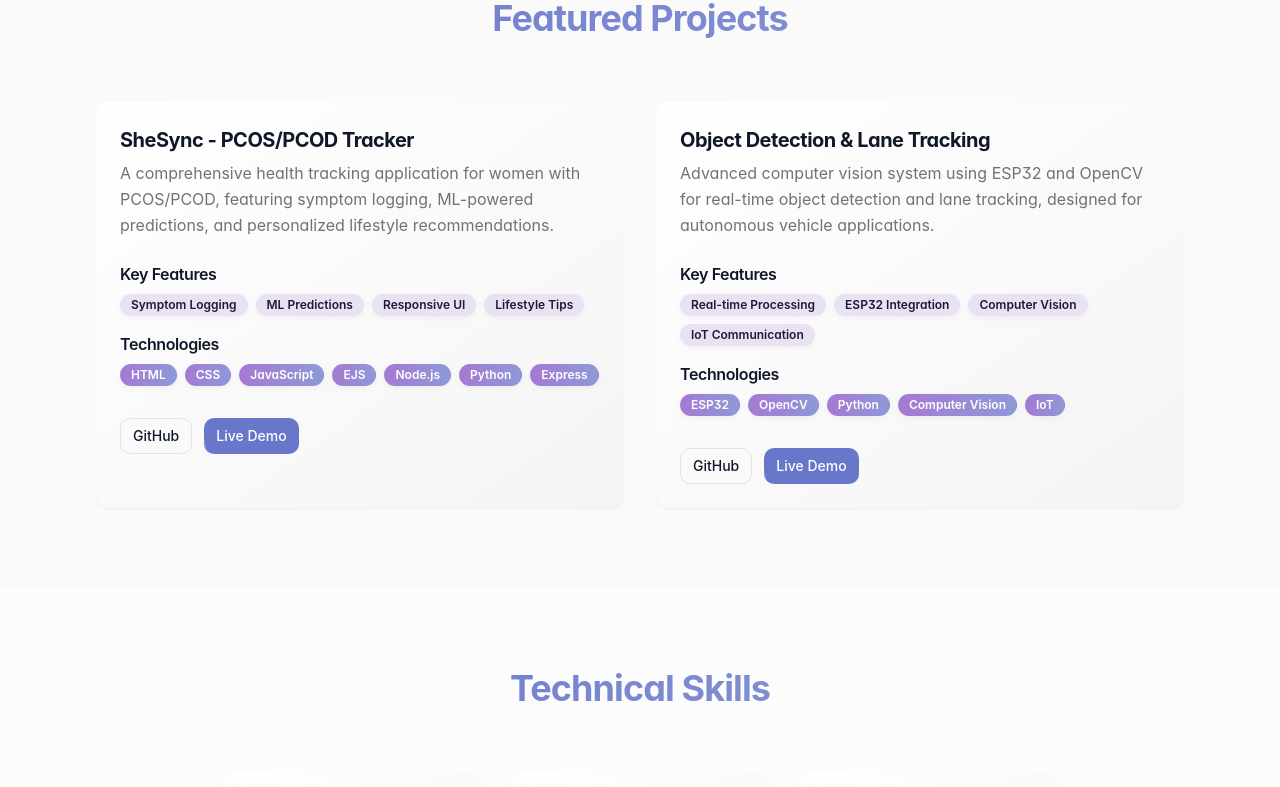
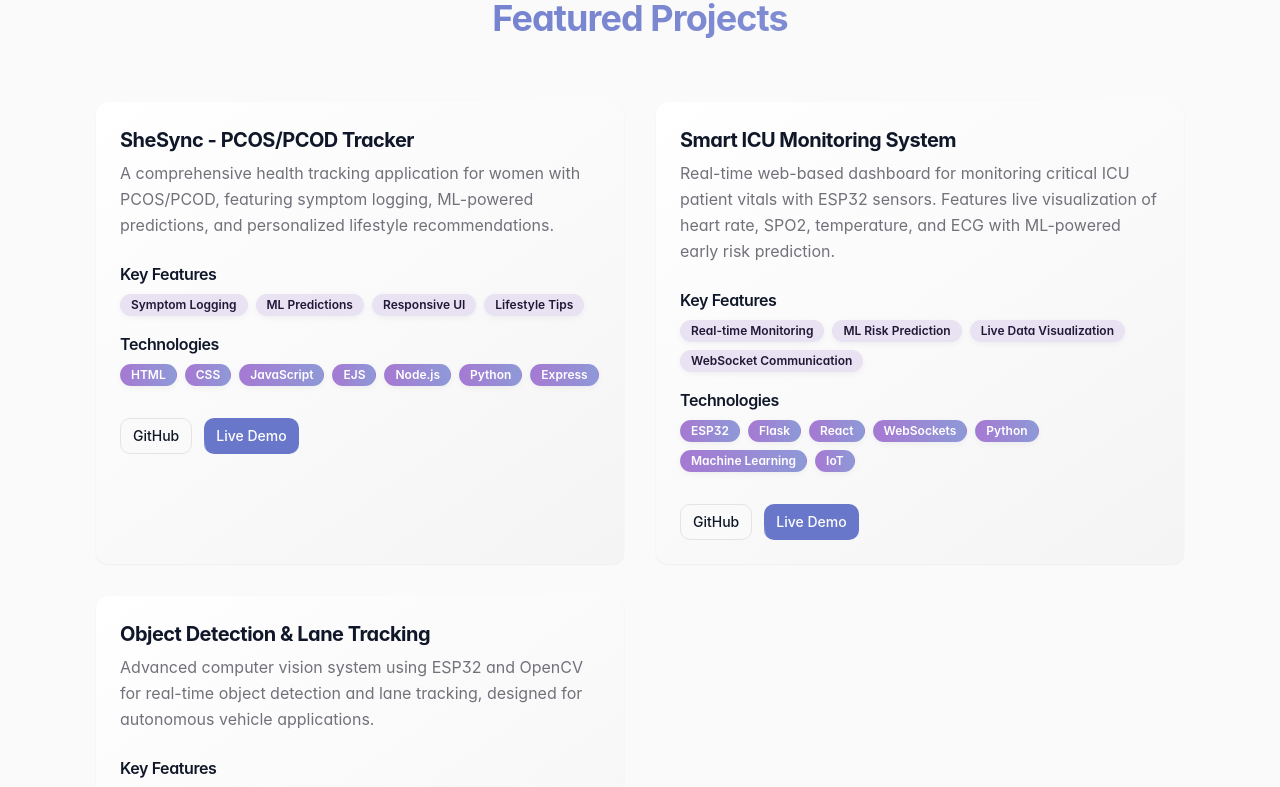
Before and after one commit to saswati78/Saswati_Portfolio, a React (Vite) app: page / in a window 1280 px wide. Shown: the part 1360-2147 px from the top of the page. Built offline with nearby package versions, Linux system fonts and the light colour scheme.

Commit message:
Add project to repository.
Add the current project to the repository.

```diff
--- a/src/components/Portfolio.tsx
+++ b/src/components/Portfolio.tsx
@@ -70,6 +70,14 @@ export function Portfolio() {
       features: ["Symptom Logging", "ML Predictions", "Responsive UI", "Lifestyle Tips"],
       technologies: ["HTML", "CSS", "JavaScript", "EJS", "Node.js", "Python", "Express"],
       github: "#",
+      demo: "#"
+    },
+    {
+      title: "Smart ICU Monitoring System",
+      description: "Real-time web-based dashboard for monitoring critical ICU patient vitals with ESP32 sensors. Features live visualization of heart rate, SPO2, temperature, and ECG with ML-powered early risk prediction.",
+      features: ["Real-time Monitoring", "ML Risk Prediction", "Live Data Visualization", "WebSocket Communication"],
+      technologies: ["ESP32", "Flask", "React", "WebSockets", "Python", "Machine Learning", "IoT"],
+      github: "https://github.com/saswati78/smart_icu_monitoringSystem",
       demo: "#"
     },
     {
```
